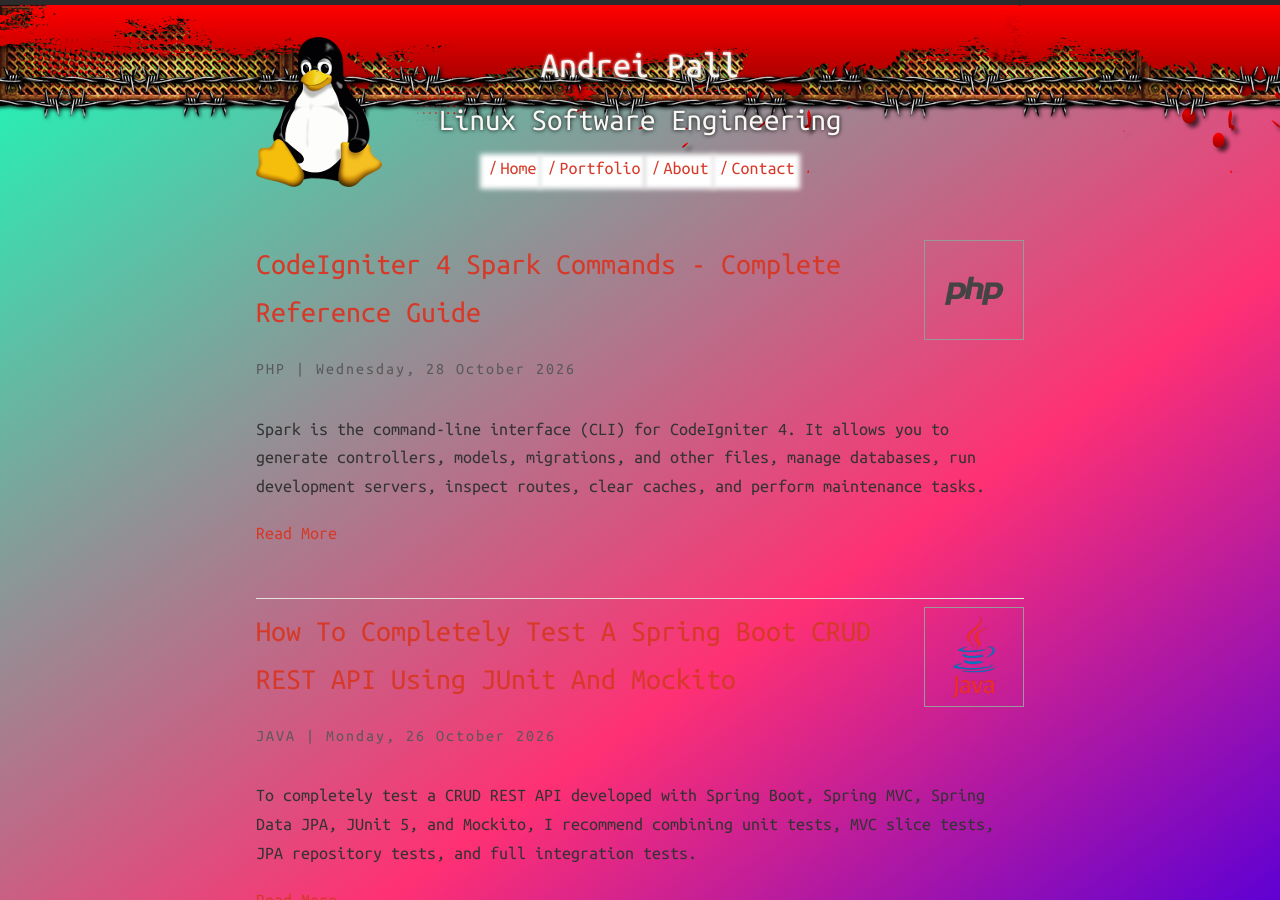
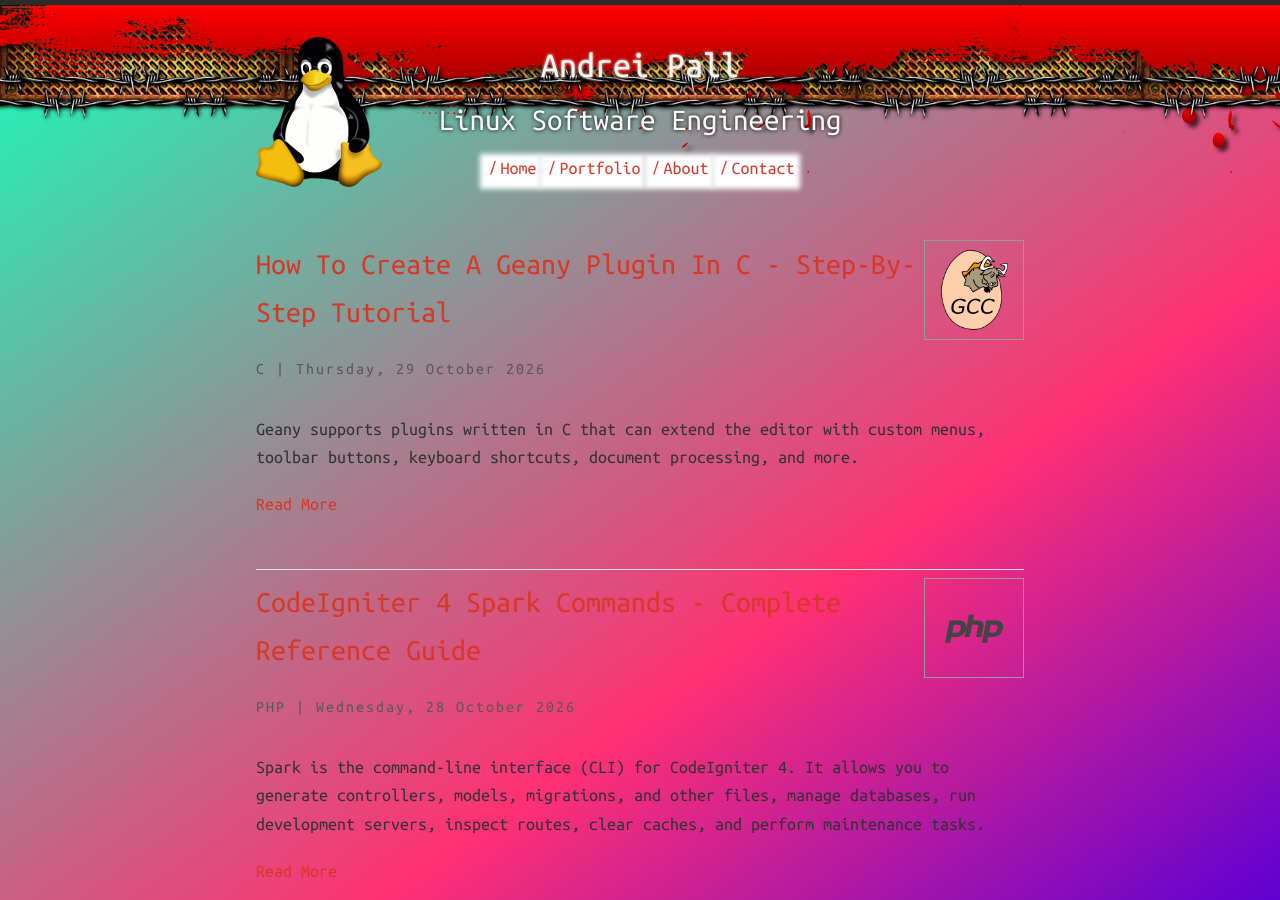
Before and after one commit to andreipall/andreipall.github.io, a Jekyll site: the page built from index.html, in a window 1280 px wide and 900 px high. Built offline with Jekyll 4.4.1, drawn with Linux system fonts in a browser that asks for light colours; comment, search, counter and statistics services are not loaded; some of the changed text lies outside the part shown.

Commit message:
Update 2026-10-29-geany-plugin-tutorial.markdown

```diff
--- a/_posts/2026-10-29-geany-plugin-tutorial.markdown
+++ b/_posts/2026-10-29-geany-plugin-tutorial.markdown
@@ -1,7 +1,7 @@
 ---
 layout: post
 title:  "How to create a Geany plugin in C - step-by-step tutorial"
-date:   2021-07-29 12:46:56
+date:   2026-10-29 12:46:56
 categories: C
 description: How to create a Geany plugin in C - step-by-step tutorial
 keywords: [Andrei Pall, blog, freebsd, linux, framework]
```
